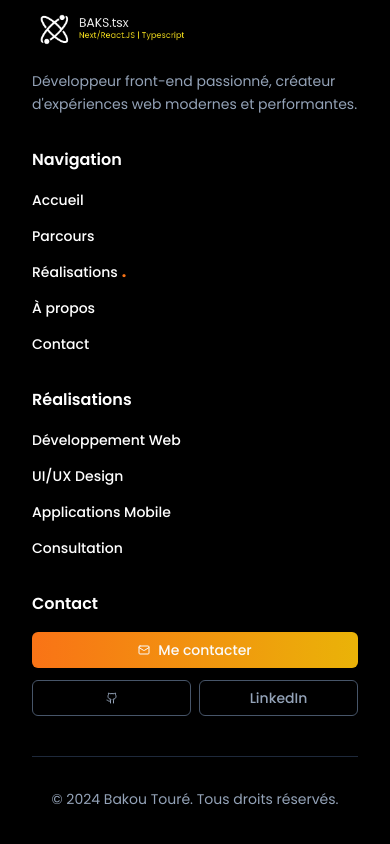
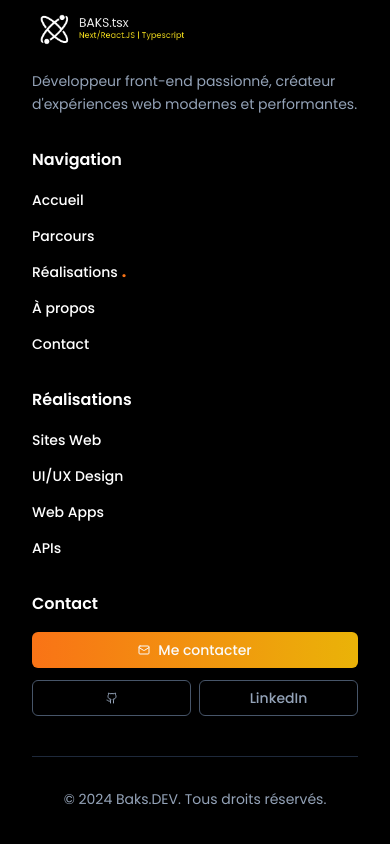
Before and after one commit to Bakops/BAKSFOLIO, a Next.js app: page / in a window 390 px wide. Shown: the part 5328-6172 px from the top of the page. Built offline with nearby package versions, Linux system fonts and the light colour scheme.

Commit message:
Intégration téléchargement cv

```diff
--- a/components/layout/CTABlackComponent.tsx
+++ b/components/layout/CTABlackComponent.tsx
@@ -63,6 +63,7 @@ export default function CTABlackComponent() {
             </Button>
           </Link>
 
+          <a href="/Toure-Bakou-CV.pdf" download className="w-full sm:w-auto">
             <Button
               size="lg"
               variant="outline"
@@ -71,6 +72,7 @@ export default function CTABlackComponent() {
               <Download className="w-4 h-4 mr-2" />
               Télécharger mon CV
             </Button>
+          </a>
         </motion.div>
       </div>
     </motion.section>
--- a/components/layout/CTAComponent.tsx
+++ b/components/layout/CTAComponent.tsx
@@ -61,7 +61,7 @@ export default function CTABlackComponent() {
               Contactez-moi
             </Button>
           </Link>
-
+          <a href="/Toure-Bakou-CV.pdf" download className="w-full sm:w-auto">
             <Button
               size="lg"
               variant="outline"
@@ -70,6 +70,7 @@ export default function CTABlackComponent() {
               <Download className="w-4 h-4 mr-2" />
               Télécharger mon CV
             </Button>
+          </a>
         </motion.div>
       </div>
     </motion.section>
--- a/components/layout/FooterComponent.tsx
+++ b/components/layout/FooterComponent.tsx
@@ -50,18 +50,15 @@ export default function FooterComponent() {
           <div className="space-y-4">
             <h3 className="font-semibold text-white">Réalisations</h3>
             <ul className="flex flex-col gap-3">
-              {[
-                "Développement Web",
-                "UI/UX Design",
-                "Applications Mobile",
-                "Consultation",
-              ].map((service) => (
-                <li key={service}>
-                  <span className="text-white hover:bg-gradient-to-r hover:from-orange-500 hover:to-yellow-500 hover:bg-clip-text hover:text-transparent transition-colors font-medium text-sm">
-                    <a href="/realisations">{service}</a>
-                  </span>
-                </li>
-              ))}
+              {["Sites Web", "UI/UX Design", "Web Apps", "APIs"].map(
+                (service) => (
+                  <li key={service}>
+                    <span className="text-white hover:bg-gradient-to-r hover:from-orange-500 hover:to-yellow-500 hover:bg-clip-text hover:text-transparent transition-colors font-medium text-sm">
+                      <a href="/realisations">{service}</a>
+                    </span>
+                  </li>
+                )
+              )}
             </ul>
           </div>
 
@@ -113,7 +110,7 @@ export default function FooterComponent() {
 
         <div className="border-t border-slate-800 pt-8">
           <div className="flex flex-col md:flex-row justify-between items-center gap-4 text-sm text-slate-400">
-            <p>© 2024 Bakou Touré. Tous droits réservés.</p>
+            <p>© 2024 Baks.DEV. Tous droits réservés.</p>
           </div>
         </div>
       </div>
--- a/components/ui/feature-with-advantages.tsx
+++ b/components/ui/feature-with-advantages.tsx
@@ -3,7 +3,7 @@ import { motion } from "framer-motion";
 
 function Feature() {
   return (
-    <section className="w-full my-10 sm:my-16 md:my-20 py-12 px-8 xs:px-10 sm:px-14 md:px-24 bg-gradient-to-b from-white to-gray-50">
+    <section className="w-full my-10 sm:my-16 md:my-20 py-12 px-8 xs:px-10 sm:px-14 md:px-24 ">
       <div className="max-w-full mx-auto">
         <motion.div
           initial={{ opacity: 0, y: 20 }}
```
Also changed, not shown: 1 other file (tests, documents, lock files or other folders). Lines whose indentation alone changed are shown as unchanged.
